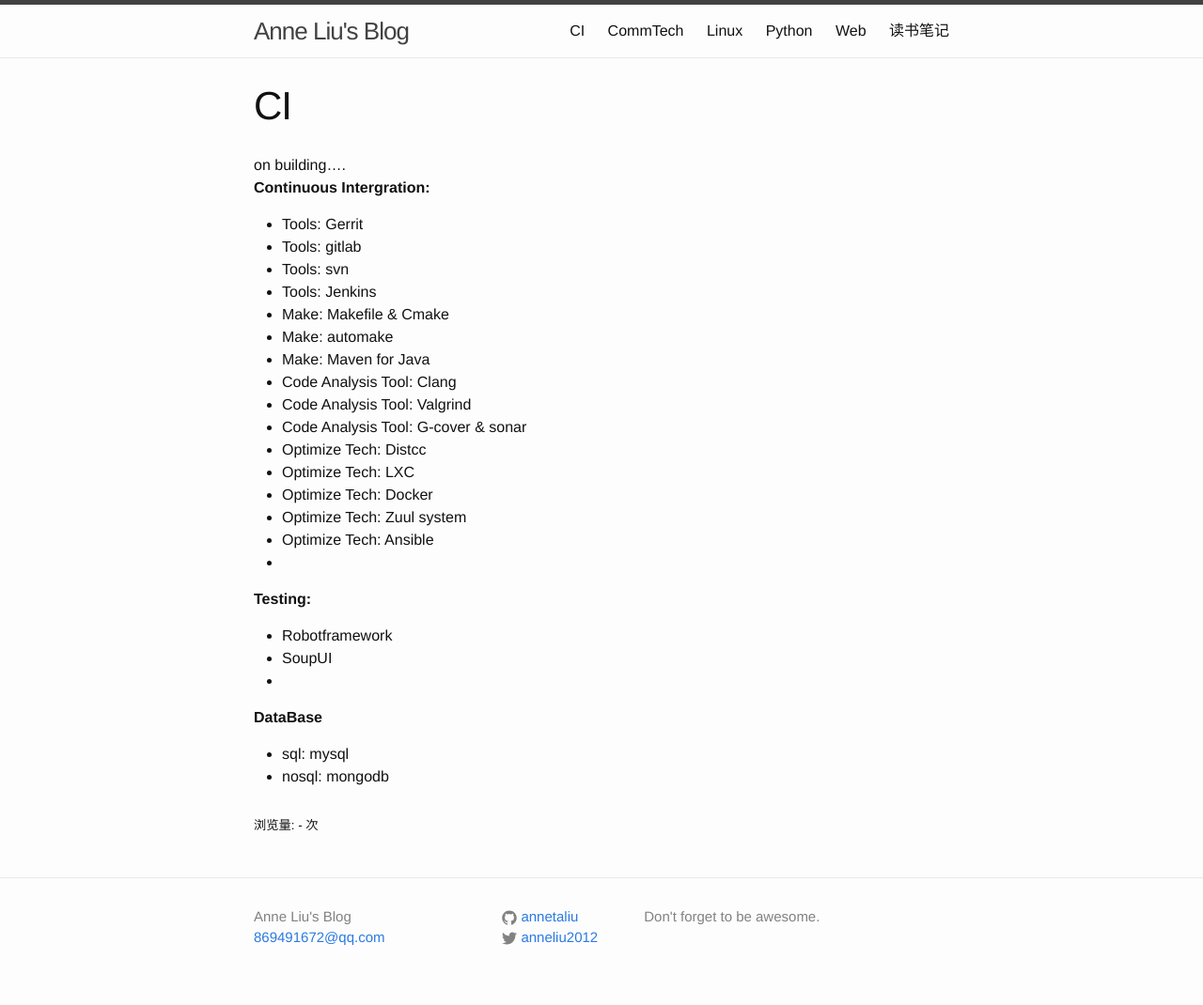
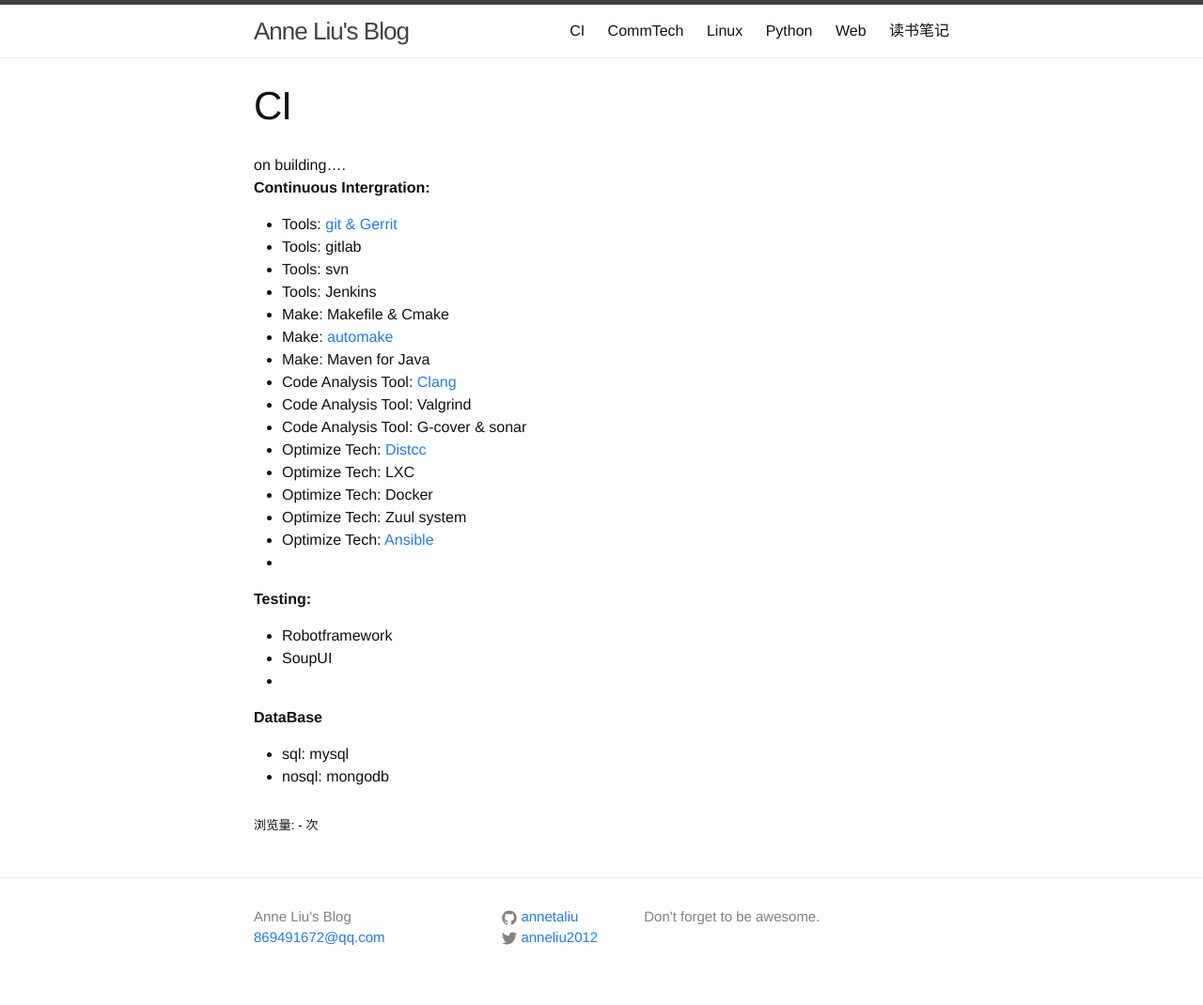
Before and after one commit to annetaliu/annetaliu.github.io, a Jekyll site: the page built from Pro/CI.md, in a window 1280 px wide. Shown: the whole page at 94% size. Built offline with Jekyll 4.4.1, drawn with Linux system fonts in a browser that asks for light colours; comment, search, counter and statistics services are not loaded.

```diff
--- a/Pro/CI.md
+++ b/Pro/CI.md
@@ -7,21 +7,21 @@ title: CI
 on building....<br>
 **Continuous Intergration:**<br>
 
-* Tools: Gerrit
+* Tools: [git & Gerrit](/CI/git/basicopts)
 * Tools: gitlab
 * Tools: svn
 * Tools: Jenkins
 * Make: Makefile & Cmake
-* Make: automake
+* Make: [automake](/CI/automake)
 * Make: Maven for Java
-* Code Analysis Tool: Clang
+* Code Analysis Tool: [Clang](/CI/codecheck/clang)
 * Code Analysis Tool: Valgrind
 * Code Analysis Tool: G-cover & sonar
-* Optimize Tech: Distcc
+* Optimize Tech: [Distcc](/CI/distcc)
 * Optimize Tech: LXC
 * Optimize Tech: Docker
 * Optimize Tech: Zuul system
-* Optimize Tech: Ansible
+* Optimize Tech: [Ansible](/CI/ansible)
 *
 
 **Testing:** <br>
--- a/_posts/2016-06-27-Python-advanced1.markdown
+++ b/_posts/2016-06-27-Python-advanced1.markdown
@@ -141,7 +141,7 @@ StopIteration
 
 * **Decrators**
 	* 封装函数和方法，增强一个函数（通常是改变作用域，类型？）。 ？方法和函数的差别？
-		*　ex: @classmethod  ,@staticmethod  替代了用对应的方法增强函数的操作。
+		* ex: @classmethod  ,@staticmethod  替代了用对应的方法增强函数的操作。
 		* 关注所封装的函数或方法的接受和返回的参数，减少[introspection](https://www.hikyle.me/archives/581/)
 		* 常用于： 参数检查;缓存代理;上下文提供者
 			* ex: 提供xmlrpc的签名认证
--- a/_posts/2016-08-05-CI-distcc.markdown
+++ b/_posts/2016-08-05-CI-distcc.markdown
@@ -7,5 +7,6 @@ permalink: /CI/distcc
 ---
 
 distcc是一个分布式编译工具：
+
 	* distccd
 	* distcc
```
Also changed, not shown: Pro/Python.md (+2 -1 lines), Pro/web.md (+1 -0 lines), _posts/2016-08-12-bottlepy.markdown (added, +16 -0 lines), _posts/2016-08-12-d3.markdown (added, +25 -0 lines).
